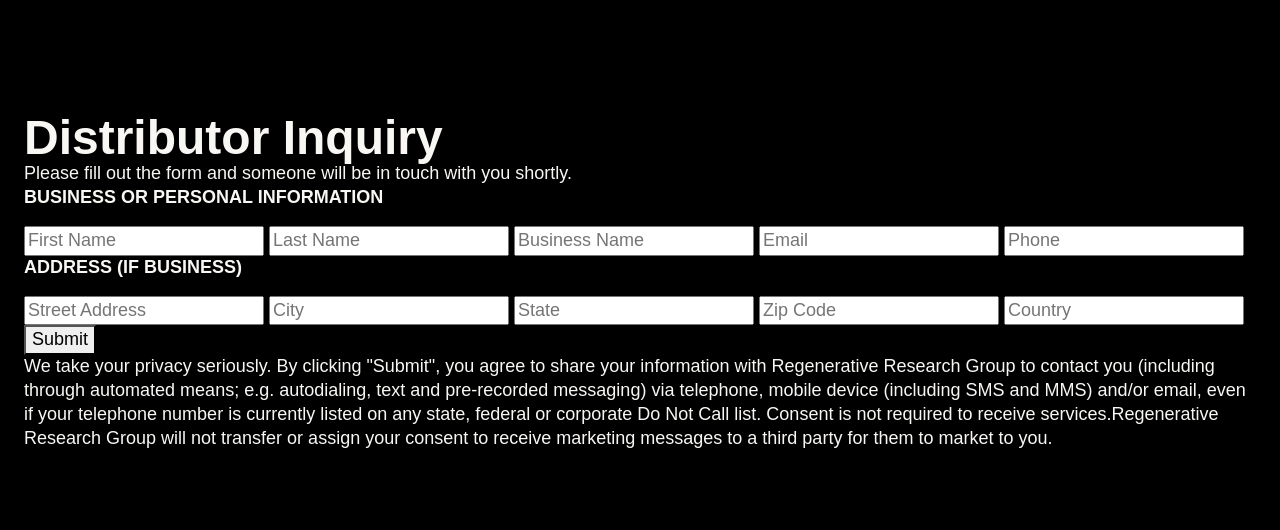
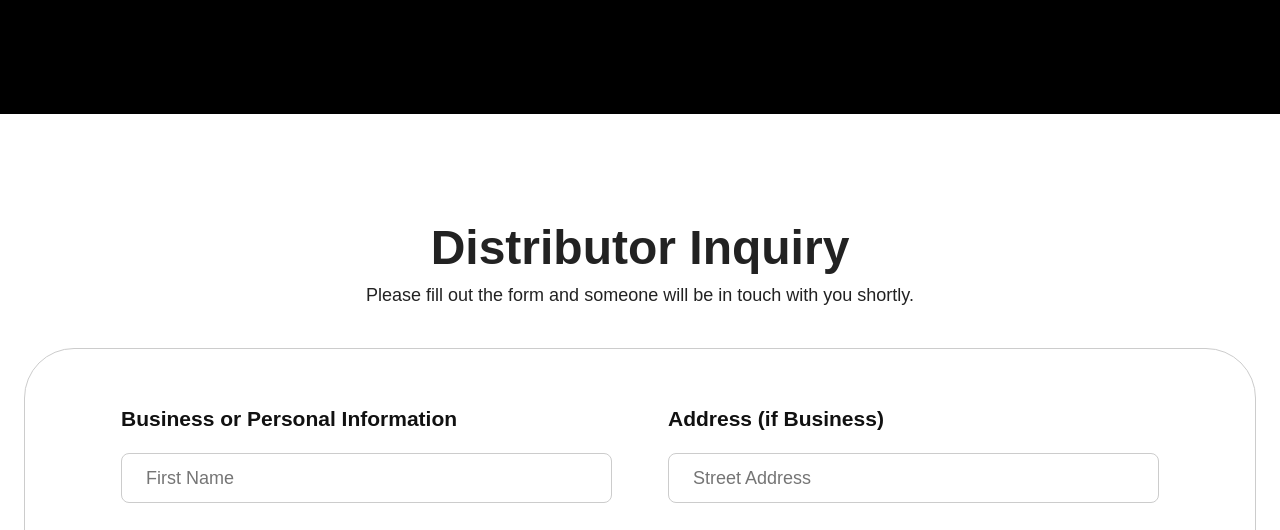
Before and after one commit to RIRashed33/RRG-Website, a plain HTML site: page distributors.html in a window 1280 px wide. Shown: the part 751-1281 px from the top of the page. Drawn offline with Linux system fonts and the light colour scheme; a web font is replaced by a local one.

Commit message:
distributors page done

```diff
--- a/css/custom.css
+++ b/css/custom.css
@@ -11,6 +11,18 @@ a, button {
     display: inline-block;
     transition: all 0.33s;
     text-decoration: none;
+}
+input {
+    line-height: 24px;
+    background-color: var(--white);
+    padding: 12px 24px;
+    outline: none;
+    border: 1px solid #ccc;
+    border-radius: 8px;
+    transition: all 0.33s;
+}
+input:focus {
+    box-shadow: 0 0 16px 8px rgba(0, 0, 0, 0.1);
 }
 img {
     max-width: 100%;
@@ -133,6 +145,20 @@ P:last-child {
 :is(.primary-solid-arrow, .primary-gradient-arrow):hover > i {
     transform: rotate(45deg);
     top: 0;
+}
+.form-submit {
+    font-size: 21px;
+    line-height: 24px;
+    font-weight: 600;
+    background-color: var(--primary);
+    color: var(--white);
+    padding: 12px 24px;
+    border: 1px solid var(--primary);
+    border-radius: 8px;
+}
+.form-submit:hover {
+    background-color: transparent;
+    color: var(--primary);
 }
 .buttons-group {
     display: flex;
@@ -341,7 +367,7 @@ nav.footer-navbar ul li a {
     background-color: var(--white);
     color: #333333;
 }
-.multiple-card-section {
+.multiple-card-section, .distributor-inquiry {
     padding: 110px 0;
 }
 .multiple-card-section h2 {
@@ -364,3 +390,49 @@ nav.footer-navbar ul li a {
 .single-card-content:hover {
     color: var(--primary);
 }
+.distributor-inquiry {
+    background-color: var(--white);
+    color: var(--high-contrast);
+}
+.distributor-heading {
+    text-align: center;
+    margin-bottom: 40px;
+}
+.distributor-heading h3 {
+    margin-bottom: 12px;
+}
+.distributors-inquiry-form {
+    padding: 56px 96px;
+    border: 1px solid #cccccc;
+    border-radius: 50px;
+    display: flex;
+    flex-direction: column;
+    gap: 30px;
+    max-width: 1250px;
+    margin: 0 auto;
+}
+.distributors-inquiry-form p {
+    font-size: 14px;
+    line-height: 1.6;
+}
+.inquiry-fields-row {
+    display: flex;
+    flex-wrap: wrap;
+    column-gap: 56px;
+    row-gap: 32px;
+}
+.inquiry-fields-row > * {
+    flex: 1 1 calc(50% - 28px);
+}
+.form-fields-group {
+    display: flex;
+    flex-direction: column;
+    gap: 30px;
+}
+.inquiry-fields-column h6 {
+    font-size: 21px;
+    font-weight: 600;
+    text-transform: inherit;
+    color: #111111;
+    margin-bottom: 20px;
+}
--- a/css/responsive.css
+++ b/css/responsive.css
@@ -73,6 +73,12 @@
         padding: 32px;
         border-radius: 20px;
     }
+    .distributors-inquiry-form {
+        padding: 48px;
+    }
+    .inquiry-fields-row {
+        column-gap: 32px;
+    }
 
 
 }
@@ -109,7 +115,7 @@
     .full-width-banner {
         padding: 48px 0;
     }
-    .three-box-section, .experience-section, .two-teaser-box, .multiple-card-section {
+    .three-box-section, .experience-section, .two-teaser-box, .multiple-card-section, .distributor-inquiry {
         padding: 64px 0;
     }
     .single-box {
@@ -144,6 +150,14 @@
         padding: 32px;
         border-radius: 20px;
     }
+    .distributors-inquiry-form {
+        padding: 0;
+        border-radius: 0;
+        border: none;
+    }
+    .inquiry-fields-row > * {
+        flex: 1 1 100%;
+    }
 
 
 }
```
